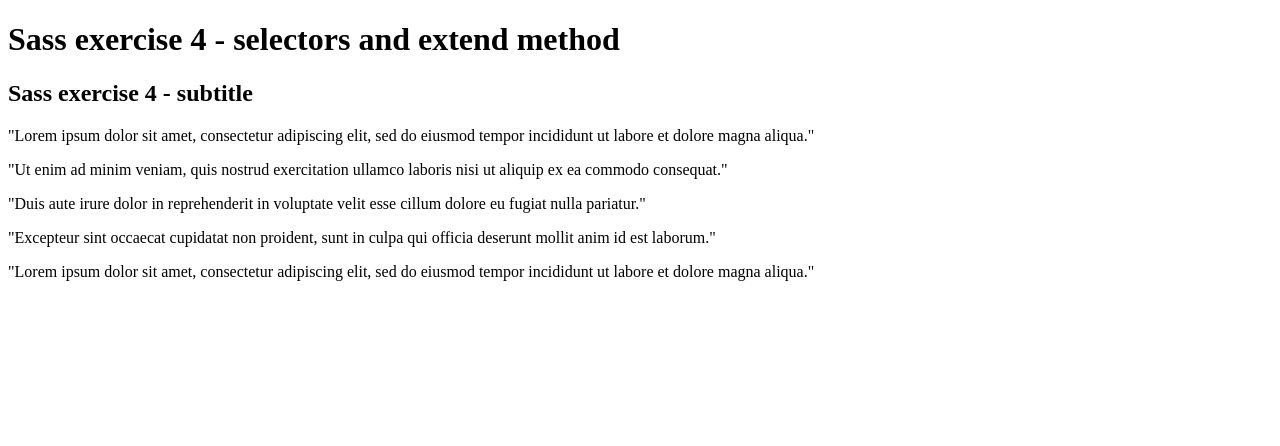
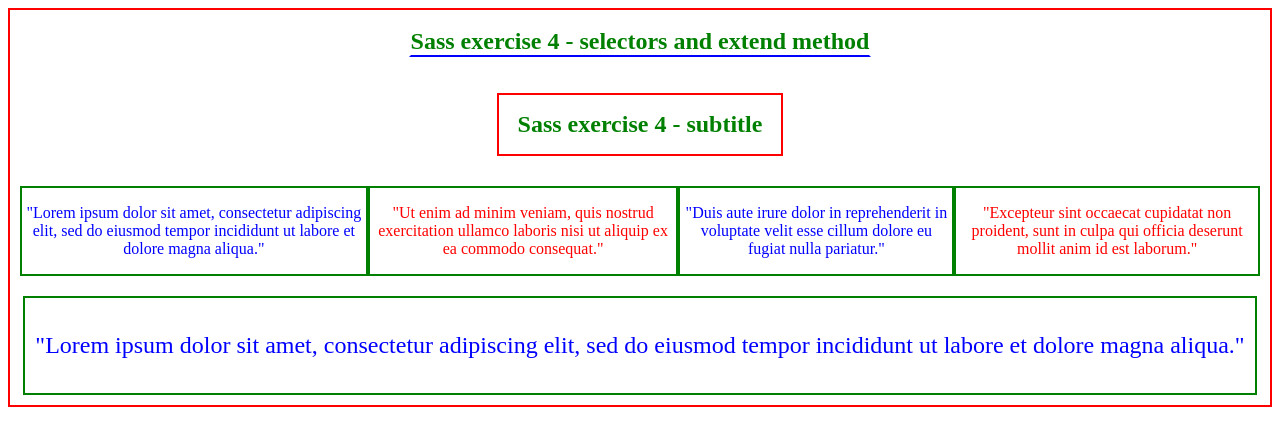
Before and after one commit to paolamelch/DEVELHOPE-PaolaMelchiorreRicci, a plain HTML site: page SASS/sass_exercise_4-selectors_extend/index.html in a window 1280 px wide. Drawn offline with Linux system fonts and the light colour scheme.

Commit message:
esercizio 4 SASS

```diff
--- /dev/null
+++ b/SASS/sass_exercise_4-selectors_extend/functions.scss
@@ -0,0 +1,3 @@
+@function font($font-size){
+    @return calc($font-size * 1)
+}
--- a/SASS/sass_exercise_4-selectors_extend/index.html
+++ b/SASS/sass_exercise_4-selectors_extend/index.html
@@ -5,24 +5,24 @@
         <link rel="stylesheet" href="./style.css">
     </head>
     <body>
-        <div>
-            <h1>Sass exercise 4 - selectors and extend method</h1>
-            <h2>Sass exercise 4 - subtitle</h2>
+        <div class="exercise">
+            <h1 class="exercise-title">Sass exercise 4 - selectors and extend method</h1>
+            <h2 class="exercise-subtitle">Sass exercise 4 - subtitle</h2>
             <section>
-                <article>
+                <article class="article-style1">
                     <p>"Lorem ipsum dolor sit amet, consectetur adipiscing elit, sed do eiusmod tempor incididunt ut labore et dolore magna aliqua."</p>
                 </article>
-                <article>
+                <article class="article-style2">
                     <p>"Ut enim ad minim veniam, quis nostrud exercitation ullamco laboris nisi ut aliquip ex ea commodo consequat."</p>
                 </article>
-                <article>
+                <article class="article-style1">
                     <p>"Duis aute irure dolor in reprehenderit in voluptate velit esse cillum dolore eu fugiat nulla pariatur."</p>
                 </article>
-                <article>
+                <article class="article-style2">
                     <p>"Excepteur sint occaecat cupidatat non proident, sunt in culpa qui officia deserunt mollit anim id est laborum."</p>
                 </article>
             </section>
-            <section>
+            <section class="footer">
                 <article>
                     <p>"Lorem ipsum dolor sit amet, consectetur adipiscing elit, sed do eiusmod tempor incididunt ut labore et dolore magna aliqua."</p>
                 </article>
--- /dev/null
+++ b/SASS/sass_exercise_4-selectors_extend/module.scss
@@ -0,0 +1,6 @@
+$font-size: 1rem;
+$bigger-font-size:1.5rem;
+$color1:red;
+$color2:green;
+$color3:blue;
+$color4:white;
--- a/SASS/sass_exercise_4-selectors_extend/style.scss
+++ b/SASS/sass_exercise_4-selectors_extend/style.scss
@@ -0,0 +1,45 @@
+@use "module.scss" as m;
+@use "functions" as f;
+
+@mixin article-style($color, $border-color, $font-size) {
+  border: 2px solid $border-color;
+  color: $color;
+  border-color: $border-color;
+  font-size: $font-size;
+  text-align: center;
+}
+
+.exercise {
+  border: 2px solid red;
+  display: flex;
+  flex-direction: column;
+  align-items: center;
+
+  &-title {
+    @include article-style(m.$color2, m.$color4, f.font(1.5rem));
+    border-bottom: 2px solid m.$color3;
+    flex: 1;
+  }
+  &-subtitle{
+    padding: 1rem;
+    border: 2px solid m.$color1;
+    width: 250px;
+    @extend .exercise-title
+}
+}
+section {
+  display: flex;
+  margin: 10px;
+  .article-style1 {
+    @include article-style(m.$color3, m.$color2, f.font(1rem));
+  }
+  .article-style2 {
+    @include article-style(m.$color1, m.$color2, f.font(1rem));
+  }
+
+}
+
+.footer {
+    @include article-style(m.$color3, m.$color2, f.font(1.5rem));
+    padding: 10px;
+  }
```
Also changed, not shown: SASS/sass_exercise_4-selectors_extend/functions.css (added), SASS/sass_exercise_4-selectors_extend/module.css (added), SASS/sass_exercise_4-selectors_extend/style.css, 3 other files.
